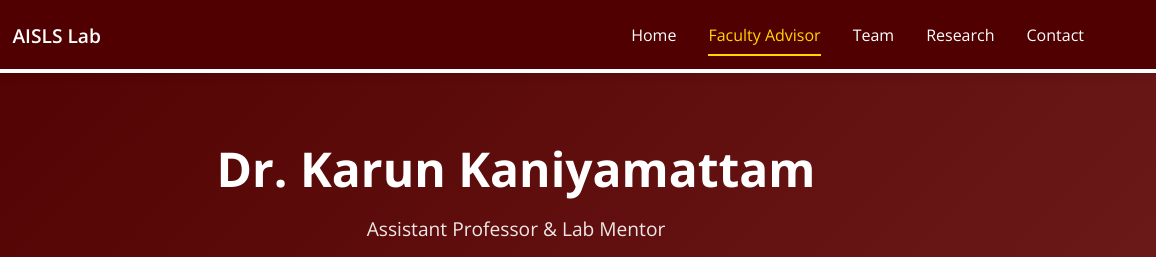
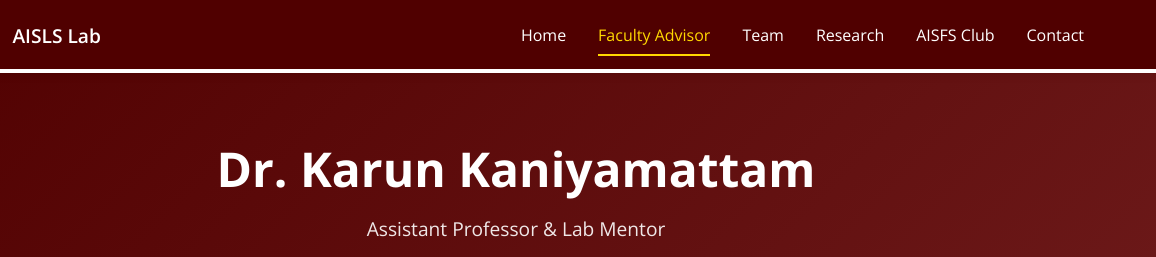
Before and after one commit to AISLS-Lab-TAMU-ANSC/labwebsite, a website: page biography.html in a window 1280 px wide. Shown: the top 257 px of the page, 124-1280 px from the left. Drawn offline with nearby package versions, Linux system fonts and the light colour scheme.

Commit message:
Add AISFS Club navigation tab

```diff
--- a/biography.html
+++ b/biography.html
@@ -27,6 +27,9 @@
                     </li>
                     <li class="nav-item">
                         <a href="research.html" class="nav-link">Research</a>
+                    </li>
+                    <li class="nav-item">
+                        <a href="aisfs-club.html" class="nav-link">AISFS Club</a>
                     </li>
                     <li class="nav-item">
                         <a href="contact.html" class="nav-link">Contact</a>
```
